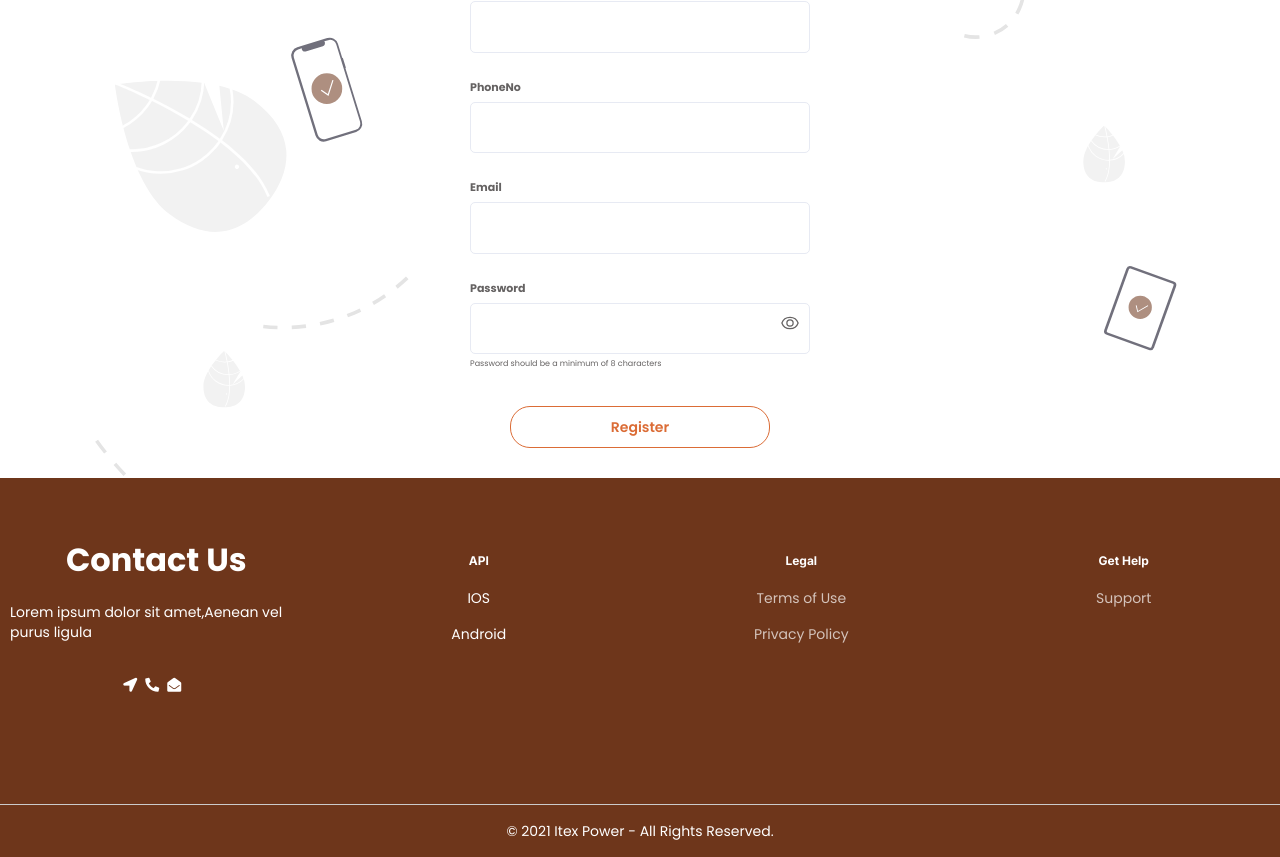
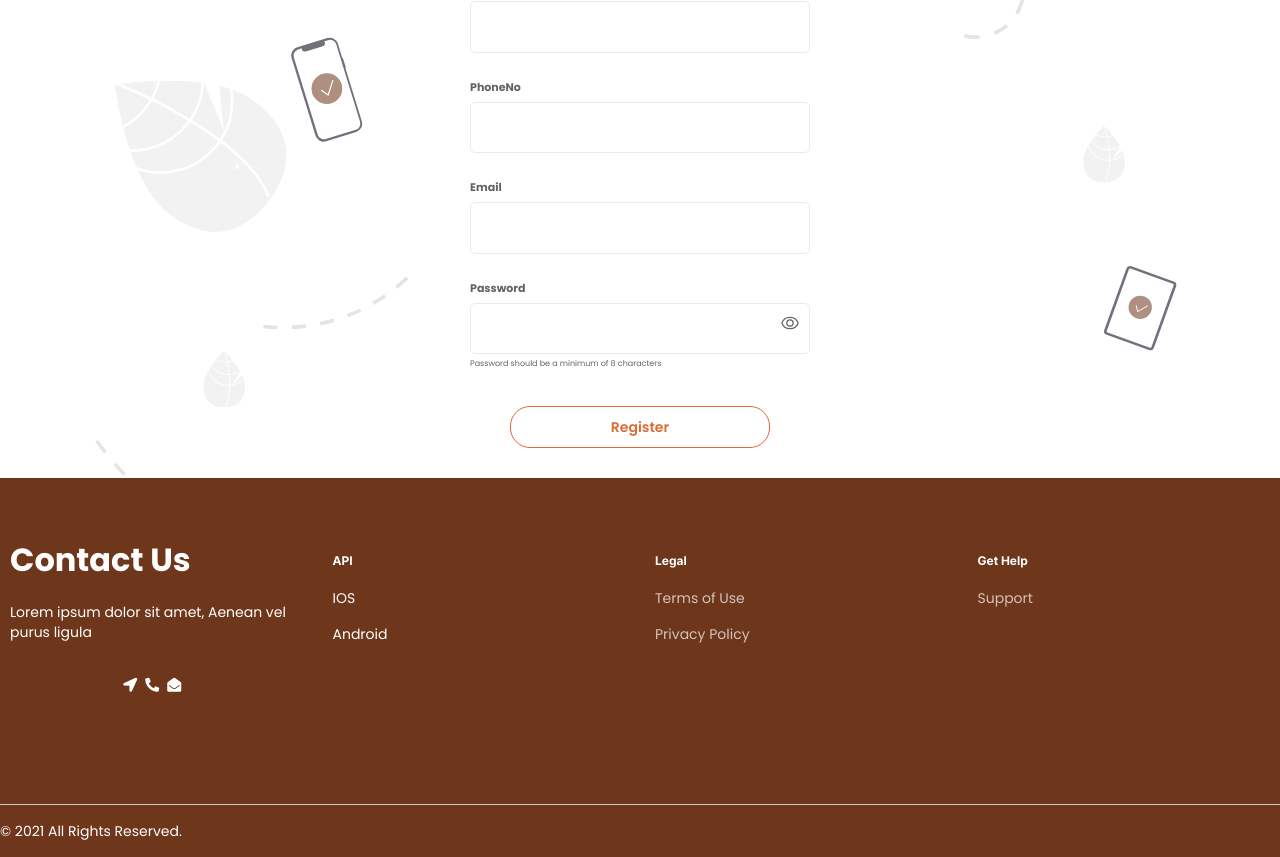
Before and after one commit to siccoo/deals, a React (Create React App) app: page / in a window 1280 px wide. Shown: the part 1884-2741 px from the top of the page. Built offline with nearby package versions, Linux system fonts and the light colour scheme.

Commit message:
updated some files

```diff
--- a/public/index.html
+++ b/public/index.html
@@ -37,7 +37,7 @@
       work correctly both with client-side routing and a non-root public URL.
       Learn how to configure a non-root public URL by running `npm run build`.
     -->
-    <title>Itex Power</title>
+    <title>Power Deals</title>
   </head>
   <body style="font-family: 'Poppins', sans-serif;">
     <noscript>You need to enable JavaScript to run this app.</noscript>
--- a/src/components/footer.js
+++ b/src/components/footer.js
@@ -11,11 +11,14 @@ export const AppFooter = () => {
           style={{ padding: "0 10px" }}
         >
           <div className="row justify-content-lg-between">
+            <div className="col-md-">
+
+            </div>
             <div className="col-md-3">
               <div className="mb-4">
                 <h2 className="white-text">Contact Us</h2>
-                <p className="white-text mt-4 text-left">
-                  Lorem ipsum dolor sit amet,Aenean vel purus ligula
+                <p className="white-text mt-4">
+                  Lorem ipsum dolor sit amet, Aenean vel purus ligula
                 </p>
               </div>
               {/* <!-- End Logo -->
@@ -114,12 +117,11 @@ export const AppFooter = () => {
             className="d-none d-lg-block white-text"
             style={{ padding: "1rem 0" }}
           >
-            © {new Date().getFullYear()} Itex Power - All Rights Reserved.
+            © {new Date().getFullYear()} All Rights Reserved.
           </p>
 
           <p className="d-lg-none white-text" style={{ padding: "1rem 0" }}>
-            © {new Date().getFullYear()} Itex Power- <br />
-            All Rights Reserved.
+            © {new Date().getFullYear()} All Rights Reserved.
           </p>
         </div>
       </div>
--- a/src/components/navbar.js
+++ b/src/components/navbar.js
@@ -69,15 +69,6 @@ const AppHeader = () => {
               <div className="navbar-body header-abs-top-inner">
                 <ul className="navbar-nav">
                   <li className="hs-has-mega-menu navbar-nav-item ml-5 mt-3 mb-3">
-                    <a
-                      id="homeMegaMenu"
-                      className="hs-mega-menu-invoker primary-text"
-                      href="/#contact-section"
-                    >
-                      Contact Us
-                    </a>
-                  </li>
-                  <li className="hs-has-mega-menu navbar-nav-item ml-5 mt-3 mb-3">
                     <Link to='/'
                       id="homeMegaMenu"
                       className="hs-mega-menu-invoker primary-text "
--- a/src/index.css
+++ b/src/index.css
@@ -71,6 +71,7 @@ label {
 }
 .white-text {
   color: var(--white-color) !important;
+  text-align: left;
 }
 .black-text {
   color: #656262 !important;
```
